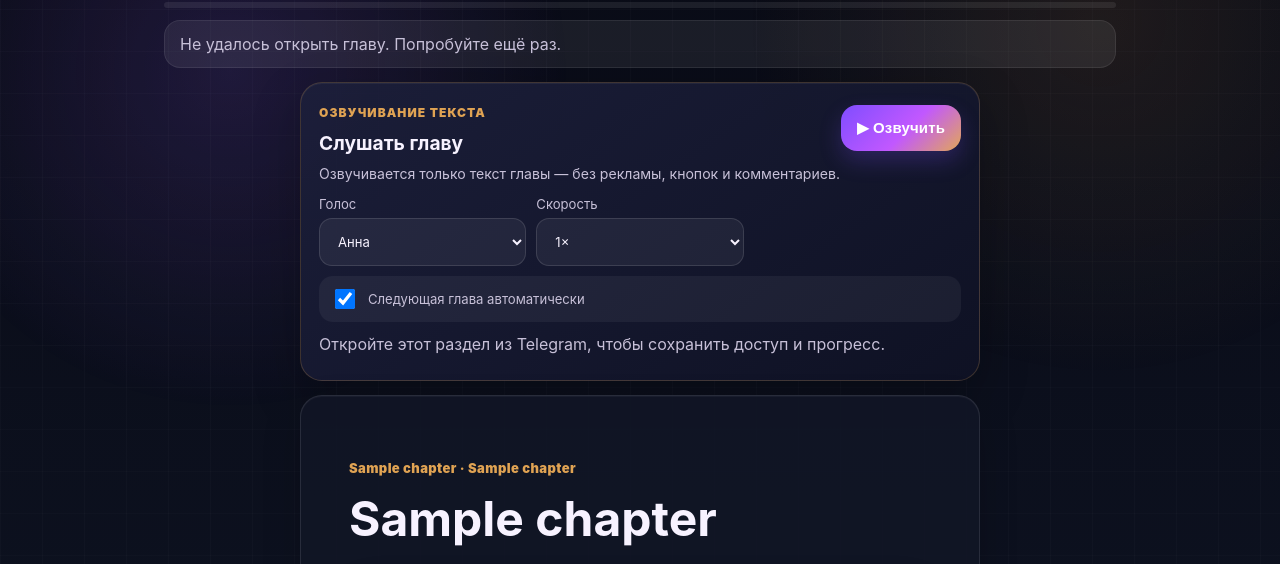
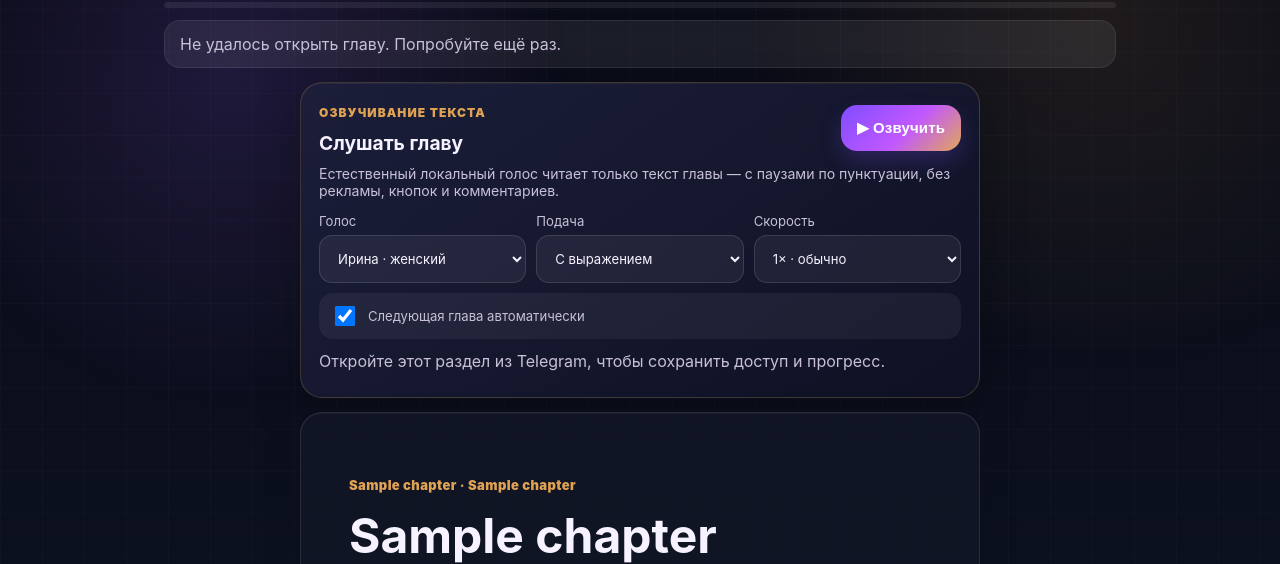
Before and after one commit to Treninem/Voxlyra, a FastAPI app: template templates/reader.html in a window 1280 px wide. Shown: the part 74-638 px from the top of the page. Run offline with FastAPI, Linux system fonts and the light colour scheme; the template is opened without the code that fills it: most values are stand-ins (such as "Sample title", 1, 10 or a date in 2020); some libraries are stand-ins or nearby versions.

Commit message:
Add files via upload

```diff
--- a/templates/reader.html
+++ b/templates/reader.html
@@ -38,26 +38,29 @@
     <div><span class="eyebrow">Озвучивание текста</span><h2>Слушать главу</h2></div>
     <button type="button" id="readerTtsStart">▶ Озвучить</button>
   </div>
-  <p class="reader-tts-note">Озвучивается только текст главы — без рекламы, кнопок и комментариев.</p>
+  <p class="reader-tts-note">Естественный локальный голос читает только текст главы — с паузами по пунктуации, без рекламы, кнопок и комментариев.</p>
   <div class="reader-tts-settings">
     <label>Голос
       <select id="readerTtsVoice">
-        <option value="anna">Анна</option>
-        <option value="elena">Елена</option>
-        <option value="alexey">Алексей</option>
-        <option value="mikhail">Михаил</option>
+        <option value="irina">Ирина · женский</option>
+        <option value="dmitri">Дмитрий · мужской</option>
+      </select>
+    </label>
+    <label>Подача
+      <select id="readerTtsStyle">
+        <option value="natural">Естественно</option>
+        <option value="expressive" selected>С выражением</option>
+        <option value="calm">Спокойно</option>
       </select>
     </label>
     <label>Скорость
       <select id="readerTtsRate">
-        <option value="0.75">0.75×</option>
-        <option value="0.9">0.9×</option>
-        <option value="1" selected>1×</option>
-        <option value="1.15">1.15×</option>
-        <option value="1.3">1.3×</option>
-        <option value="1.5">1.5×</option>
-        <option value="1.75">1.75×</option>
-        <option value="2">2×</option>
+        <option value="0.75">0.75× · медленно</option>
+        <option value="0.9">0.9× · спокойно</option>
+        <option value="1" selected>1× · обычно</option>
+        <option value="1.15">1.15× · быстрее</option>
+        <option value="1.3">1.3× · быстро</option>
+        <option value="1.45">1.45× · очень быстро</option>
       </select>
     </label>
     <label class="reader-tts-switch"><input id="readerTtsAutoNext" type="checkbox" checked><span>Следующая глава автоматически</span></label>
```
